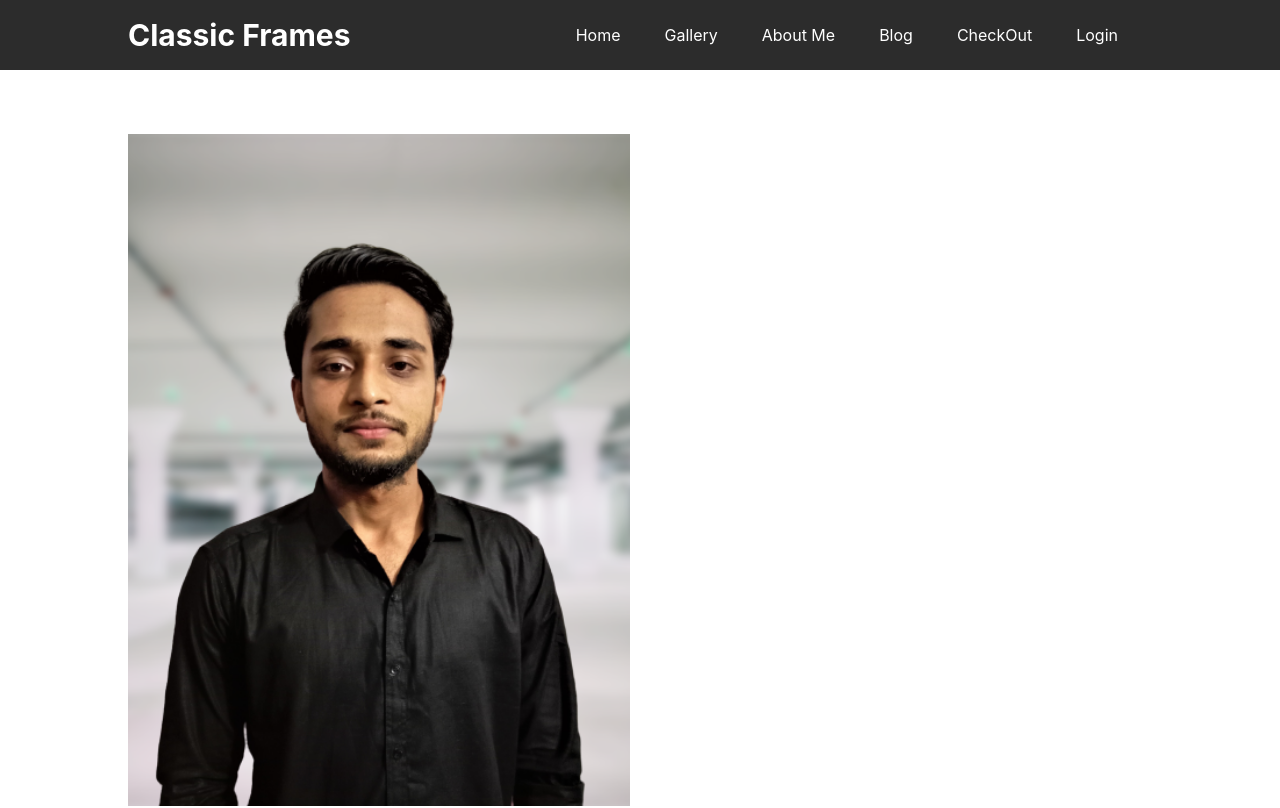
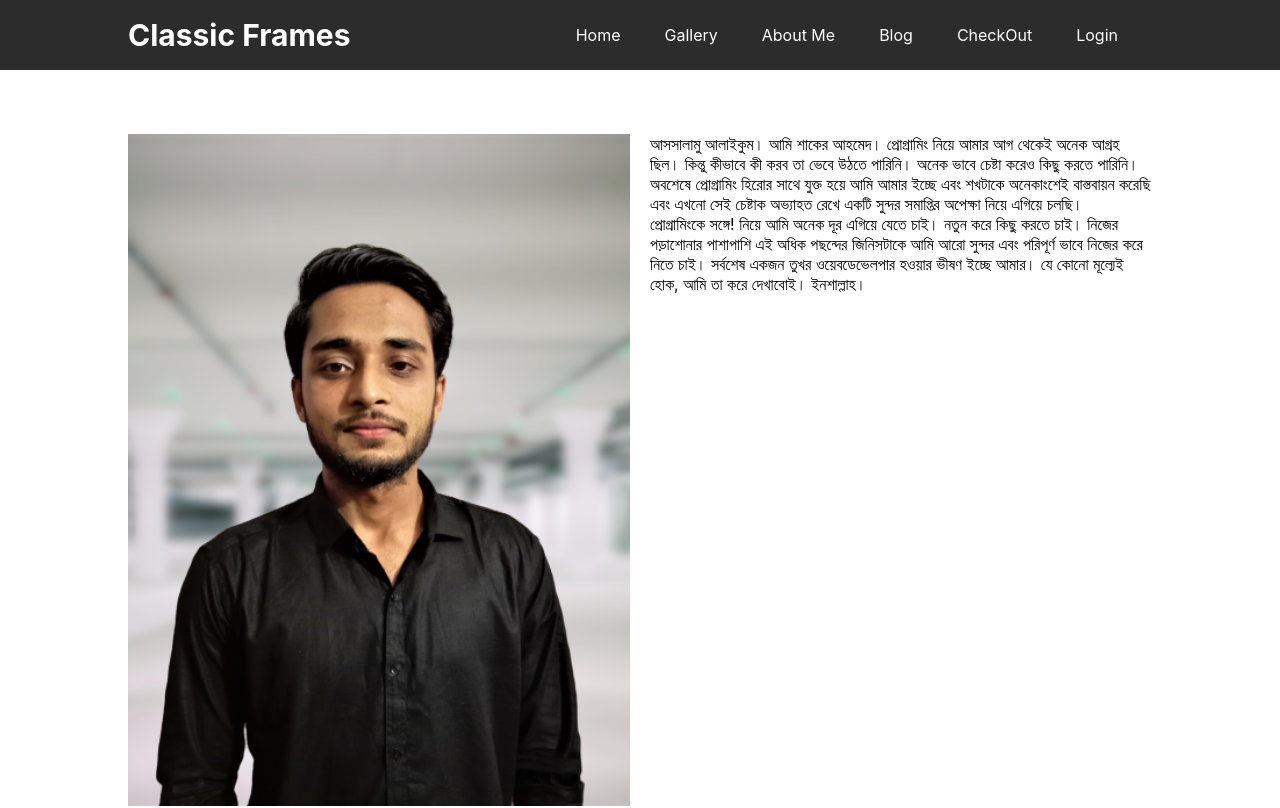
Before and after one commit to shakerscode/classic-frames-client, a React (Create React App) app: page /about-me in a window 1280 px wide. Shown: the top 808 px of the page. Built offline with nearby package versions, Linux system fonts and the light colour scheme; no server answers.

Commit message:
about done

```diff
--- a/src/comphonents/AboutMe/AboutMe.js
+++ b/src/comphonents/AboutMe/AboutMe.js
@@ -11,8 +11,10 @@ const AboutMe = () => {
                 </div>
                 <div className='my-info'>
                     <p>
-
-                    </p>
+                      আসসালামু আলাইকুম। আমি শাকের আহমেদ। প্রোগ্রামিং নিয়ে আমার আগ থেকেই অনেক আগ্রহ ছিল। কিন্তু কীভাবে কী করব তা ভেবে উঠতে পারিনি। অনেক ভাবে চেষ্টা করেও কিছু করতে পারিনি। অবশেষে প্রোগ্রামিং হিরোর সাথে যুক্ত হয়ে আমি আমার ইচ্ছে এবং শখটাকে অনেকাংশেই বাস্তবায়ন করেছি এবং এখনো সেই চেষ্টাক অভ্যাহত রেখে একটি সুন্দর সমাপ্তির অপেক্ষা নিয়ে এগিয়ে চলছি।
+                      <br />
+                      প্রোগ্রামিংকে সঙ্গে! নিয়ে আমি অনেক দূর এগিয়ে যেতে চাই। নতুন করে কিছু করতে চাই। নিজের পড়াশোনার পাশাপাশি এই অধিক পছন্দের জিনিসটাকে আমি আরো সুন্দর এবং পরিপূর্ণ ভাবে নিজের করে নিতে চাই। সর্বশেষ একজন তুখর ওয়েবডেভেলপার হওয়ার ভীষণ ইচ্ছে আমার। যে কোনো মূল্যেই হোক, আমি তা করে দেখাবোই। ইনশাল্লাহ।
+                     </p>
                 </div>
             </div>
         </div>
```
